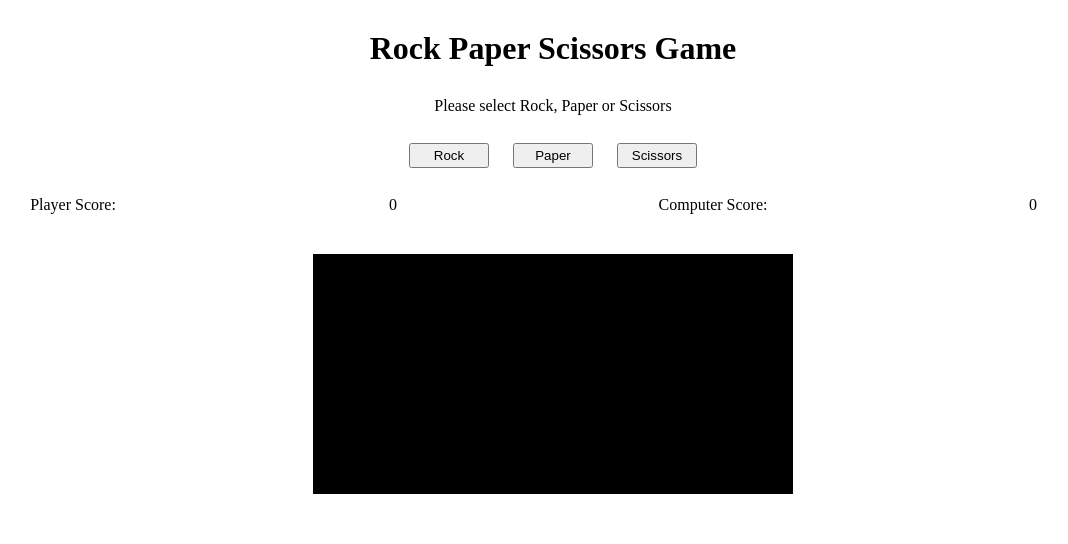
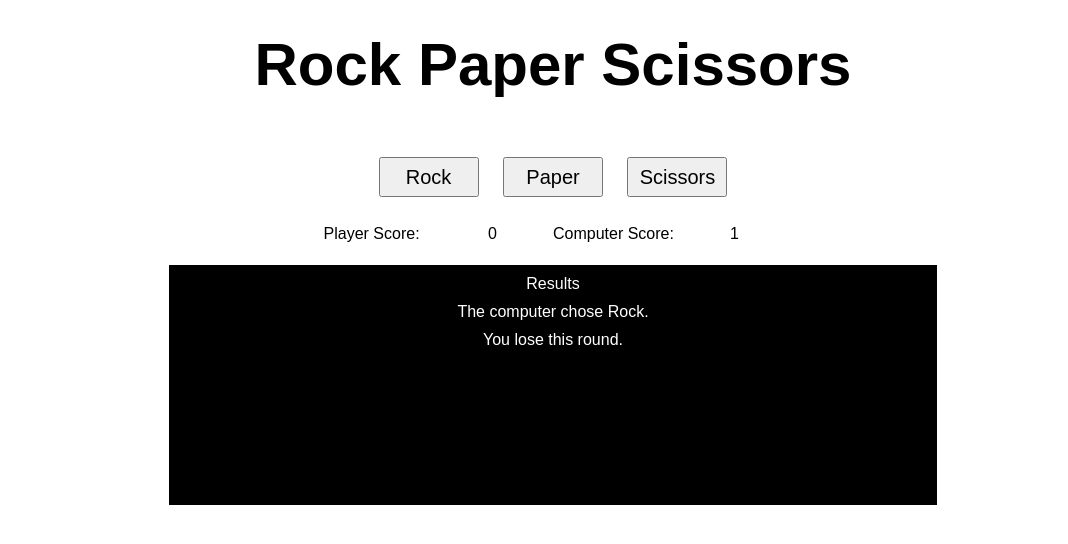
Before and after one commit to cendiin/odinRPS, a plain HTML site: page index.html in a window 1280 px wide. Both pictures are taken after a click on the button "Rock". Shown: the whole page, without its empty margins (87-1155 px from the left). Drawn offline with Linux system fonts and the light colour scheme.

Commit message:
Working RPS Project

```diff
--- a/index.html
+++ b/index.html
@@ -9,23 +9,27 @@
     <title>Document</title>
 </head>
 <body>
-    <h1>Rock Paper Scissors Game</h1>
-    <p>Please select Rock, Paper or Scissors</p>
+    <h1>Rock Paper Scissors</h1>
     <br>
     <div class="buttons">
-        <button class="rock">Rock</button>
-        <button class="paper">Paper</button>
-        <button class="scissors">Scissors</button>
+        <button id="rock" class="rock" onclick="playRound('Rock')">Rock</button>
+        <button id="paper" class="paper" onclick="playRound('Paper')">Paper</button>
+        <button id="scissors" class="scissors" onclick="playRound('Scissors')">Scissors</button>
     </div>
     <br>
-    <div class="score">
-        <div class="player-score">Player Score:</div>
-        <div class="player-score-number">0</div>
-        <div class="computer-score">Computer Score:</div>
-        <div class="computer-score-number">0</div>
+    <div class="score-wrapper">
+        <div class="score">
+            <div id="player" class="player">Player Score:</div>
+            <div id="player-score">0</div>
+            <div id="computer" class="computer">Computer Score:</div>
+            <div id="computer-score" class="computer-score">0</div>
+        </div>
     </div>
     <br>
-    <div class="results-window"></div>
-    <p class="results"></p>
+    <div id="results-window" class="results-window">
+        <p class="results">Results</p>
+        <p id="computer-results" class="results"></p>
+        <p id="results" class="results"></p>
+    </div>
 </body>
 </html>
--- a/script.js
+++ b/script.js
@@ -1,18 +1,63 @@
+function resetGame(){
+    if (document.getElementById("computer-score").innerHTML == 5){
+        document.getElementById("results").innerHTML = "The computer wins!"
+    }
+        else {
+            document.getElementById("results").innerHTML = "You win!"
+    }
+    document.getElementById("rock").disabled = true;
+    document.getElementById("paper").disabled = true;
+    document.getElementById("scissors").disabled = true;
+    let button = document.createElement("button");
+    button.innerHTML = "Reset Game";
+    button.id = "reset"
+    button.class = "reset"
+    button.onclick = function(){gameInit()}
+    let results = document.getElementById("results-window");
+    results.appendChild(button)
+}
+
 function computerPlay() {
-    let RPS = pickRandom(["Rock", "Paper", "Scissors"]);
-   return RPS
+    let rps = ["Rock", "Paper", "Scissors"];
+   return rps[Math.floor(Math.random() * rps.length)];
 }
-function playRound(playerSelection, computerSelection) {
+
+function gameInit() {
+    document.getElementById("rock").disabled = false;
+    document.getElementById("paper").disabled = false;
+    document.getElementById("scissors").disabled = false;
+    let resetButton = document.getElementById("reset");
+    resetButton.remove()
+    document.getElementById("player-score").innerHTML = 0
+    document.getElementById("computer-score").innerHTML = 0
+    document.getElementById("results").innerHTML = ""
+    document.getElementById("computer-results").innerHTML = ""
+}
+
+function playRound(playerSelection) {
+    let computerSelection = computerPlay();
+    document.getElementById("computer-results").innerHTML = `The computer chose ${computerSelection}.`;
    if (playerSelection == computerSelection){
-       return "TIE"
+    document.getElementById("results").innerHTML = "Tie"
    }
-   if (computerSelection == "Paper"){
-       return "I WIN"
+   if (computerSelection == "Paper" && playerSelection == "Scissors" ||
+       computerSelection == "Scissors" && playerSelection == "Rock"  ||
+       computerSelection == "Rock" && playerSelection == "Paper"){
+    document.getElementById("results").innerHTML = "You win this round."
+    increaseScore("player-score")
    }
-   if (computerSelection == "Scissors"){
-       return "I LOSE"
+   else {
+    document.getElementById("results").innerHTML = "You lose this round."
+    increaseScore("computer-score")
    }
 }
-const playerSelection = 'Rock'
-const computerSelection = computerPlay()
-console.log(playRound(playerSelection, computerSelection))
+
+function increaseScore(score) { //score is player-score or computer-score
+    var valResult = document.getElementById(score).innerHTML;
+    parseInt(valResult, 10);
+    valResult ++
+    document.getElementById(score).innerHTML = valResult;
+    if (document.getElementById(score).innerHTML == 5) { //Win condition
+       resetGame();
+    }
+}
--- a/style.css
+++ b/style.css
@@ -2,10 +2,18 @@
     margin: 0;
     padding: 0;
     text-align: center;
+    font-family: Arial, Helvetica, sans-serif;
 }
 
 h1 {
+    font-size: 60px;
     padding: 30px;
+    font-family: fantasy;
+}
+
+.score-wrapper {
+    max-width: 70%;
+    display: inline-block;
 }
 
 .score {
@@ -21,14 +29,26 @@ h1 {
 }
 
 button {
-    height: 25px;
-    width: 80px;
+    font-size: 20px;
+    height: 40px;
+    width: 100px;
     margin: 10px;
 }
 
 .results-window {
     height: 30vh;
-    width: 60vh;
+    width: 60%;
     background-color: black;
     margin: auto;
 }
+
+.results {
+    color: white;
+    padding-top: 10px;
+}
+
+#reset {
+    background-color: white;
+    height: 60px;
+    width: 150px;
+}
```
